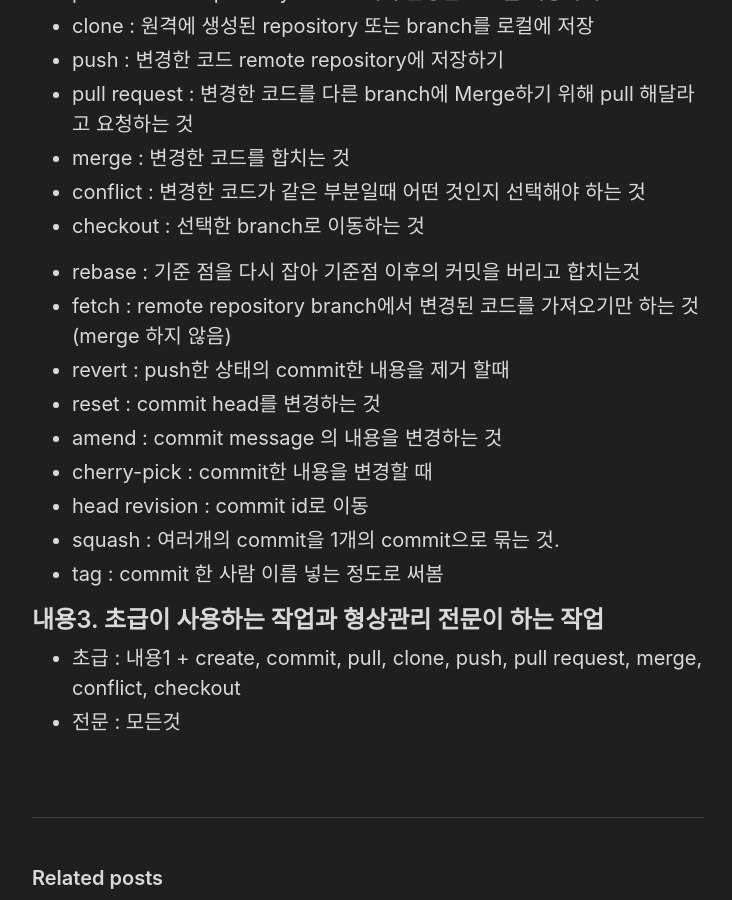
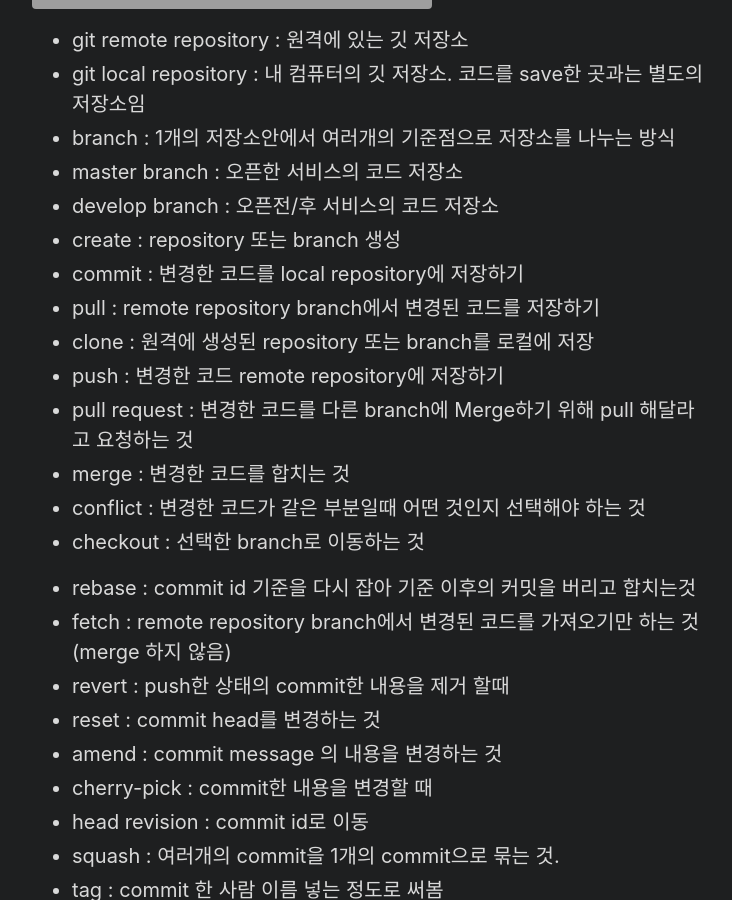
Before and after one commit to son1004007/son1004007.github.io, a Jekyll site: the page built from _posts/2022-02-01-git.md, in a window 1280 px wide and 900 px high, scrolled down 1138 px. Shown: the whole window, without its empty margins (272-1004 px from the left). Built offline with Jekyll 4.4.1, drawn with Linux system fonts in a browser that asks for light colours; grey boxes are pictures that could not be loaded.

Commit message:
Update 2022-02-01-git.md

```diff
--- a/_posts/2022-02-01-git.md
+++ b/_posts/2022-02-01-git.md
@@ -19,6 +19,7 @@
 6. push 한다. : git push 브랜치이름
 
 ## 내용2. git 개념 : 그림 그려서 정리하기
+<p><img src="https://github.com/son1004007/son1004007.github.io/edit/main/_posts/git_term.png" alt="placeholder" title="Large example image"></p>
 - git remote repository : 원격에 있는 깃 저장소
 - git local repository : 내 컴퓨터의 깃 저장소. 코드를 save한 곳과는 별도의 저장소임
 - branch : 1개의 저장소안에서 여러개의 기준점으로 저장소를 나누는 방식
@@ -34,7 +35,7 @@
 - conflict : 변경한 코드가 같은 부분일때 어떤 것인지 선택해야 하는 것
 - checkout : 선택한 branch로 이동하는 것
 
-- rebase : 기준 점을 다시 잡아 기준점 이후의 커밋을 버리고 합치는것
+- rebase : commit id 기준을 다시 잡아 기준 이후의 커밋을 버리고 합치는것
 - fetch : remote repository branch에서 변경된 코드를 가져오기만 하는 것(merge 하지 않음)
 - revert : push한 상태의 commit한 내용을 제거 할때
 - reset : commit head를 변경하는 것
```
